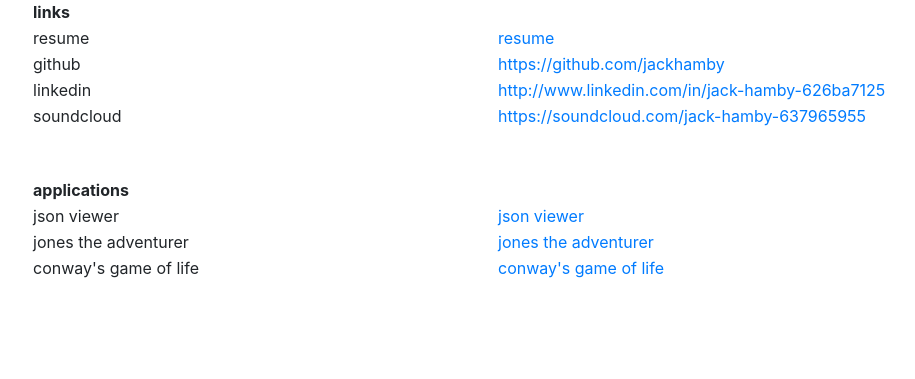
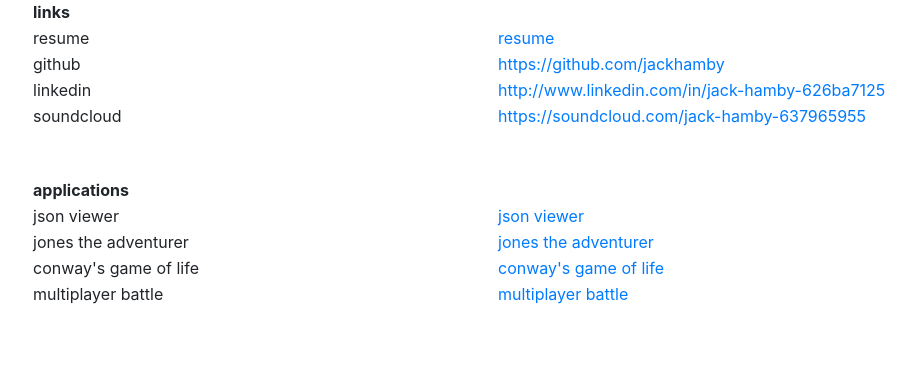
Before and after one commit to jackhamby/jackhamby.com, a Flask app: page / in a window 1280 px wide. Shown: the part 144-523 px from the top of the page, without its empty margins (143-1058 px from the left). Run offline with Flask 2, Linux system fonts and the light colour scheme; some libraries are stand-ins or nearby versions.

Commit message:
add battle game link

```diff
--- a/templates/index.html
+++ b/templates/index.html
@@ -96,8 +96,14 @@
                                 <a href="https://conways.jackhamby.com">conway's game of life</a>
                             </td>
                         </tr>
-
-
+                        <tr>
+                            <td>
+                                multiplayer battle
+                            </td>
+                            <td>
+                                <a href="https://battle.jackhamby.com">multiplayer battle</a>
+                            </td>
+                        </tr>
                     </tbody>
                 </table>
             </div>
```
